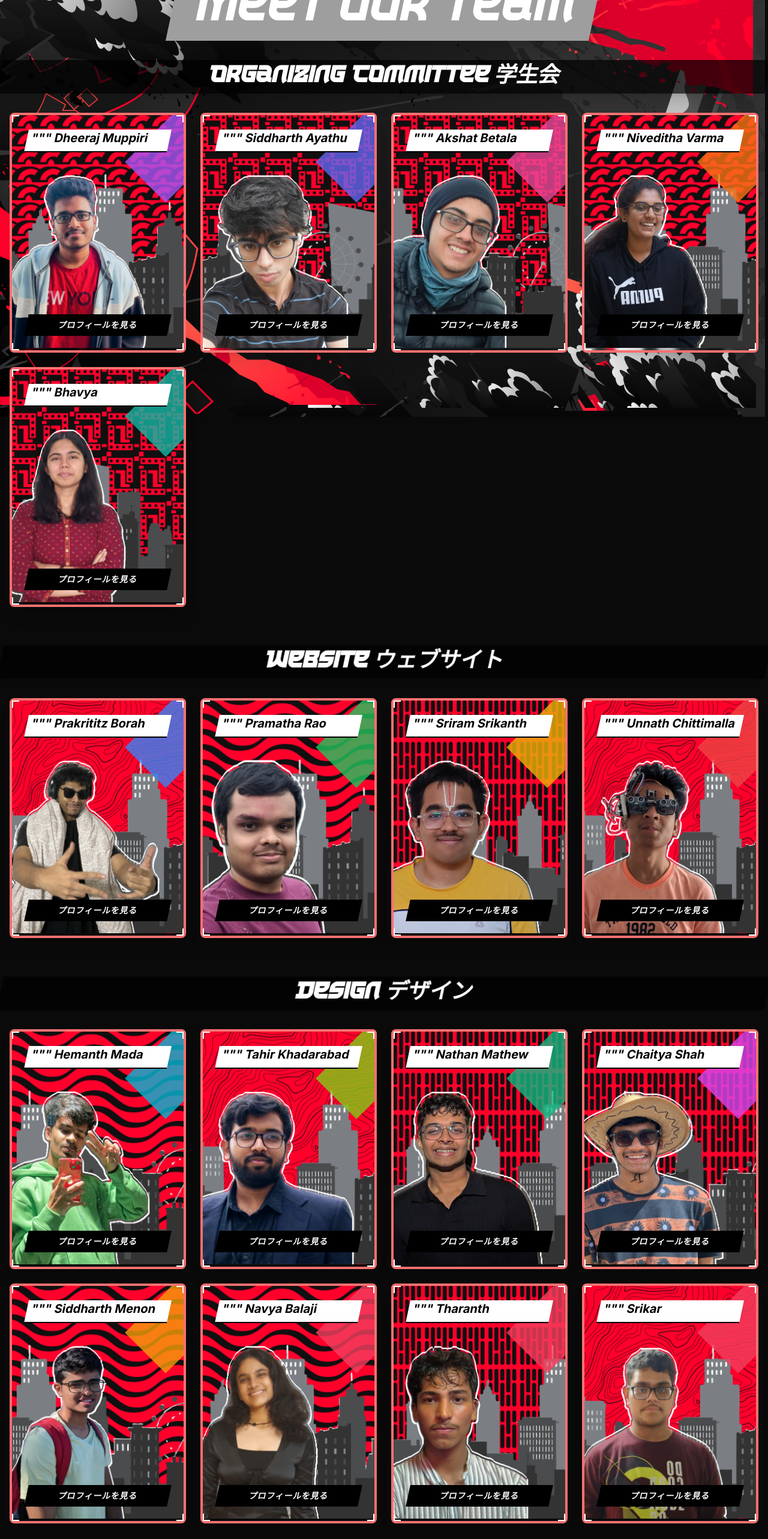
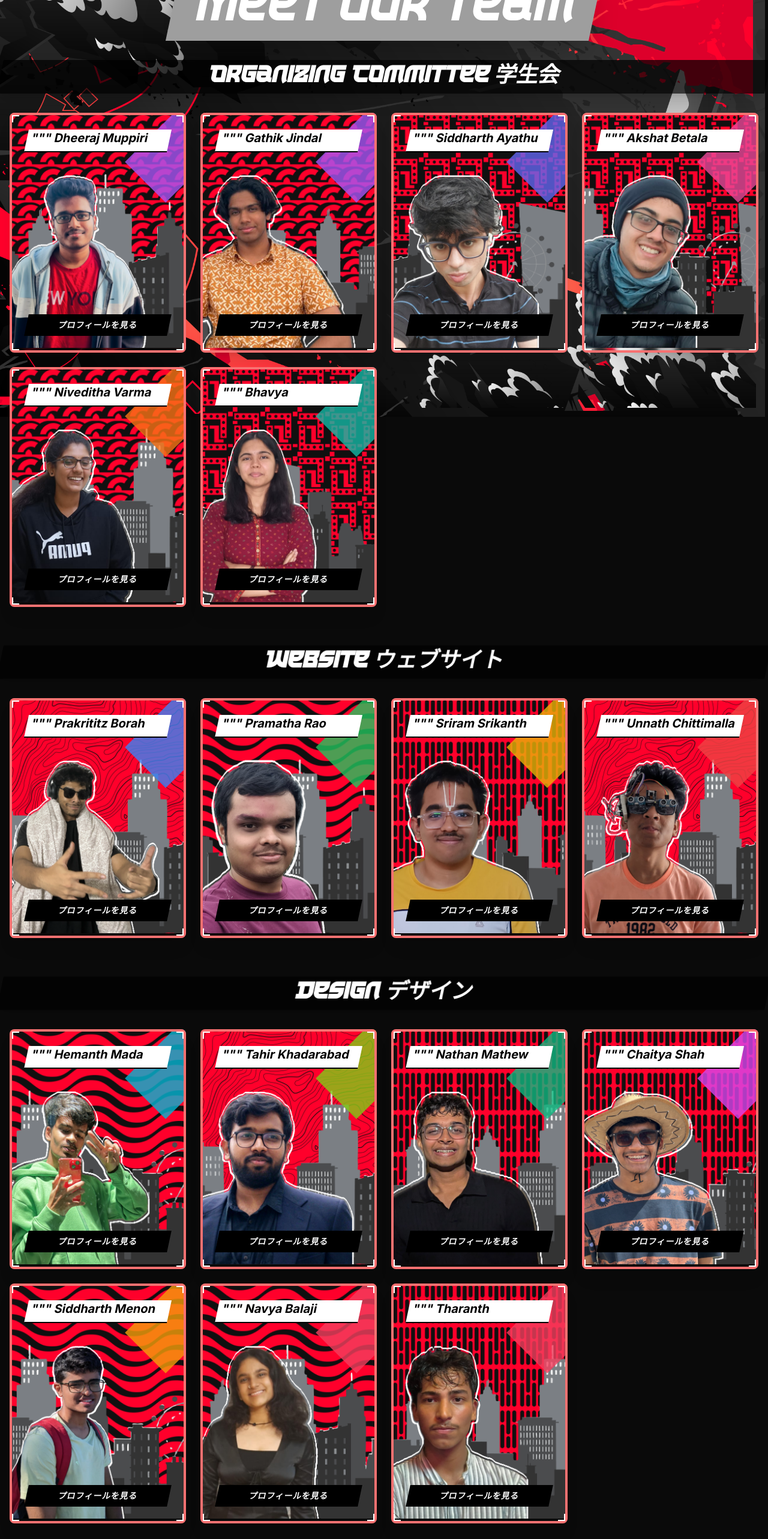
Before and after one commit to mrtechtroid/infini8, a Next.js app: page /team in a window 1280 px wide. Shown: the part 100-2666 px from the top of the page at 60% size. Built offline with nearby package versions, Linux system fonts and the light colour scheme; grey boxes are pictures that could not be loaded; a web font is replaced by a local one.

Commit message:
added gathik
removed srikar

```diff
--- a/src/components/Teams.tsx
+++ b/src/components/Teams.tsx
@@ -24,6 +24,13 @@ const TeamGrid = () => {
           accent: "bg-purple-500",
           image: '/Dheeraj_oc.png',
           linkedInUrl: 'https://www.linkedin.com/in/dheeraj-muppiri-5b177a2aa/',
+        },
+        {
+          name: "Gathik Jindal",
+          role: "President",
+          accent: "bg-purple-500",
+          image: '/Gathik_oc.png',
+          linkedInUrl: 'https://www.linkedin.com/in/gathik-jindal-10851428b/',
         },
         {
           name: "Siddharth Ayathu",
@@ -152,14 +159,6 @@ const TeamGrid = () => {
           role: "Brand Designer",
           accent: "bg-rose-500",
           image: '/Tharanth_design.png',
-          linkedInUrl: '/team',
-
-        },
-        {
-          name: "Srikar",
-          role: "Brand Designer",
-          accent: "bg-rose-500",
-          image: '/Srikar_design.png',
           linkedInUrl: '/team',
 
         },
```
